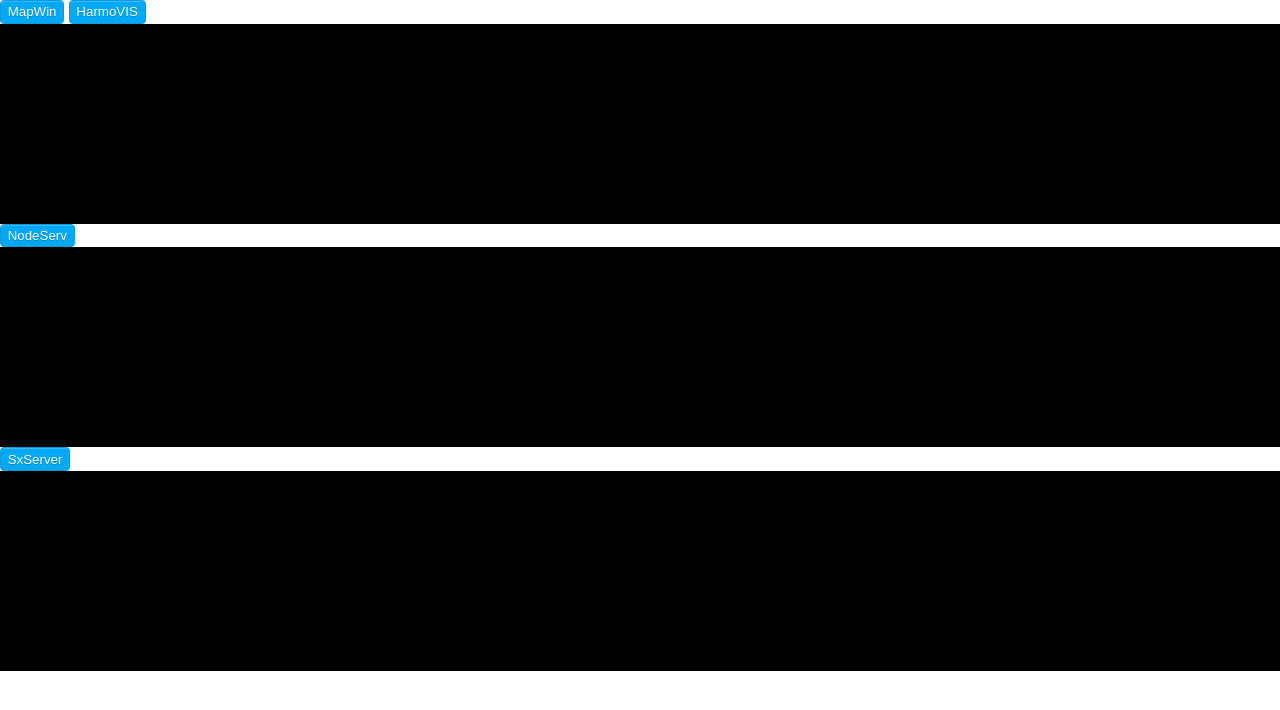
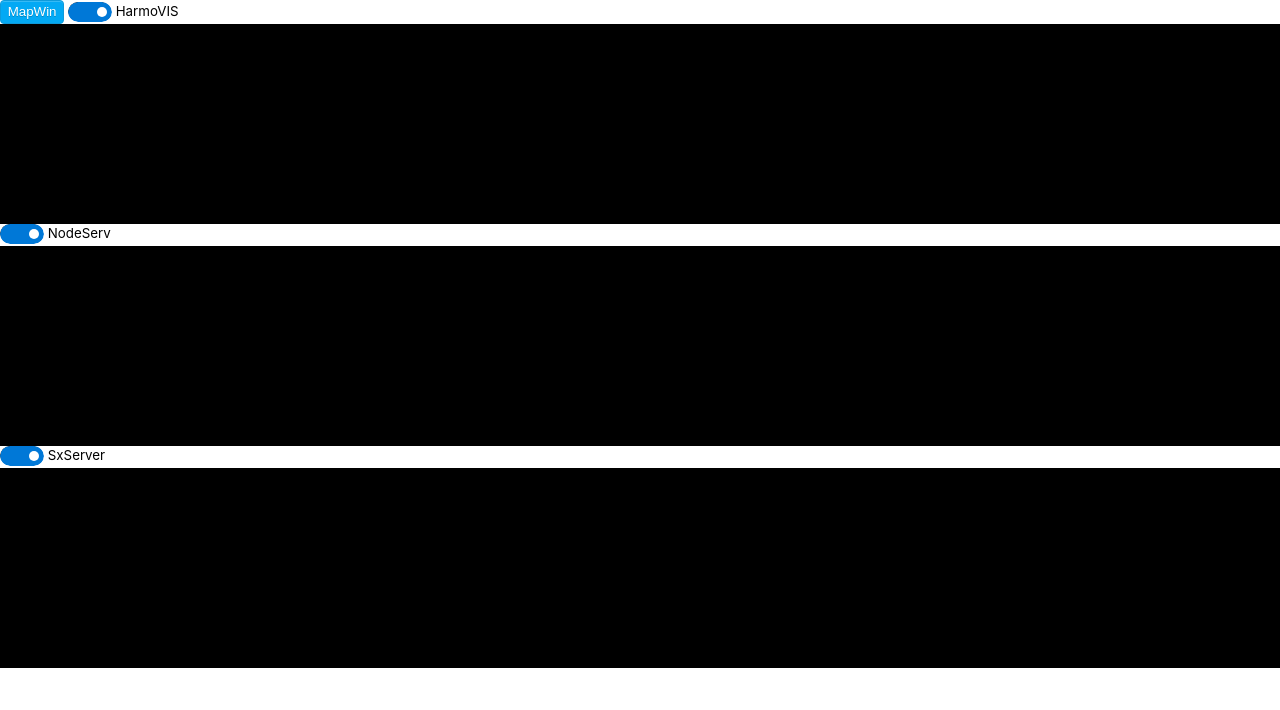
Before and after one commit to synerex/HarmoVIS_client, an Electron app: page index.html in a window 1280 px wide. Drawn offline with Linux system fonts and the light colour scheme; no server answers.

Commit message:
on/off toggle

```diff
--- a/index.css
+++ b/index.css
@@ -60,23 +60,23 @@ header h1 {
   }
 
 
-  .btn-square-little-rich:hover {
+.btn-square-little-rich:hover {
 	/*押したとき*/
 	border: solid 1px #03A9F4;
 	box-shadow: inset 0 1px 0 rgba(255,255,255,0.2);
 	text-shadow:  0 1px 0 rgba(0,0,0,0.2);
 	color: #76F;
-  }
+}
 
-  .btn-square-little-rich:active {
+.btn-square-little-rich:active {
 	/*押したとき*/
 	border: solid 1px #03A9F4;
 	box-shadow: none;
 	text-shadow: none;
-  }
+}
 
 
-  .terminaljs {
+.terminaljs {
 	height: 200px;
 	font-size: 10pt;
 	background: black;
@@ -87,3 +87,98 @@ header h1 {
 	overflow-x: auto;
 	position: relative;
 }
+
+.toggle {
+	font-size: 10pt;
+}
+
+.toggle_in {
+	width: 44px;
+	height: 22px;
+	position: relative;
+	display: inline-block;
+	vertical-align: middle;
+}
+
+.toggle_label {
+
+}
+.toggle_content {
+	display: block;
+  cursor: pointer;
+  position: relative;
+  border-radius: 30px;
+  height: 20px;
+  -webkit-transition: all .1s .4s;
+	   -moz-transition: all .1s .4s;
+	    -ms-transition: all .1s .4s;
+	     -o-transition: all .1s .4s;
+	        transition: all .1s .4s;
+	overflow: hidden;
+}
+.toggle_content:before {
+	content: "";
+	display: block;
+	position: absolute;
+	width: calc(100% - 4px);
+	height: calc(100% - 4px);
+	top: 0;
+	left: 0;
+	border: 1.5px solid #000000;
+	border-radius: 20px;
+	background-color: #fff;
+}
+.toggle_content:after {
+	content: "";
+	display: block;
+	position: absolute;
+	background-color: transparent;
+	width: 0;
+	height: 100%;
+	top: 0;
+	left: 0;
+
+	border-radius: 20px;
+	-webkit-transition: all .5s;
+	   -moz-transition: all .5s;
+	    -ms-transition: all .5s;
+	     -o-transition: all .5s;
+	        transition: all .5s;
+}
+.toggle_input {
+	display: none;
+}
+.toggle_circle {
+	display: block;
+	top: 5px;
+	left: 5px;
+	position: absolute;
+	width: 10px;
+	height: 10px;
+	-webkit-border-radius: 10px;
+	        border-radius: 10px;
+	background-color: #000000;
+	-webkit-transition: all .5s;
+	   -moz-transition: all .5s;
+	    -ms-transition: all .5s;
+	     -o-transition: all .5s;
+	        transition: all .5s;
+}
+.toggle_input:checked ~ .toggle_circle {
+	left: 29px;
+	background-color: #fff;
+}
+.toggle_input:checked ~ .toggle_content {
+
+	border-color: transparent;
+	-webkit-transition: all 0s;
+	   -moz-transition: all 0s;
+	    -ms-transition: all 0s;
+	     -o-transition: all 0s;
+	        transition: all 0s;
+}
+
+.toggle_input:checked ~ .toggle_content:after {
+	background-color: #0078D7;
+	width: 100%;
+}
--- a/index.html
+++ b/index.html
@@ -1,5 +1,6 @@
 <!doctype html>
 <html>
+
 <head>
 	<meta charset="utf-8">
 	<title>Synerex+Harmoware-VIS</title>
@@ -7,16 +8,47 @@
 	<script src="js/main.js"></script>
 
 </head>
+
 <body>
 	<div class="container">
+		<div class="toggle">
 			<button id="mapwin" class="btn-square-little-rich">MapWin</button>
-			<button id="harmovis" class="btn-square-little-rich">HarmoVIS</button><br />
+			<label class="toggle_label">
+				<span class="toggle_in">
+				<input type="checkbox" class="toggle_input" id="toggle_harmovis" checked="checked" />
+				<span class="toggle_content"></span>
+				<span class="toggle_circle"></span>
+			</span>
+			HarmoVIS
+			</label>
+		</div>
 		<div class="terminaljs" id="hvterm"></div>
-			<button id="nodeserv" class="btn-square-little-rich">NodeServ</button><br />
+
+		<div class="toggle">
+			<label class="toggle_label">
+				<span class="toggle_in">
+					<input type="checkbox" class="toggle_input" id="toggle_nodeserv" checked="checked" />
+				<span class="toggle_content"></span>
+				<span class="toggle_circle"></span>
+			</span>
+			NodeServ
+			</label>
+		</div>
 		<div class="terminaljs" id="nodeterm"></div>
-				<button id="sxserver" class="btn-square-little-rich">SxServer</button><br />
+
+		<div class="toggle">
+			<label class="toggle_label">
+				<span class="toggle_in">
+					<input type="checkbox" class="toggle_input" id="toggle_sxserv" checked="checked" />
+				<span class="toggle_content"></span>
+				<span class="toggle_circle"></span>
+			</span>
+			SxServer
+			</label>
+		</div>
 		<div class="terminaljs" id="sxterm"></div>
 		<footer></footer>
 	</div>
 </body>
+
 </html>
--- a/js/main.js
+++ b/js/main.js
@@ -34,20 +34,35 @@ ipc.on('started', function(){
     hvTerm.write("start")
 
 
-    document.getElementById('nodeserv').onclick = function() {
+//    document.getElementById('nodeserv').onclick = function() {
         // start NoderServer
-        ipc.send('start-nodeserv','')
+//        ipc.send('start-nodeserv','')
+//    }
+
+    document.getElementById('toggle_nodeserv').onclick = function(e) {
+        // start NoderServer
+        if (e.currentTarget.checked == true){
+            ipc.send('start-nodeserv','')
+        }else{
+            ipc.send('stop-nodeserv','')
+        }
     }
 
-    document.getElementById('sxserver').onclick = function() {
-        // start NoderServer
-        ipc.send('start-sxserver','')
+    document.getElementById('toggle_sxserv').onclick = function(e) {
+        if (e.currentTarget.checked == true){
+            ipc.send('start-sxserv','')
+        }else{
+            ipc.send('stop-sxserv','')
+        }
+    }
+    document.getElementById('toggle_harmovis').onclick = function(e) {
+        if (e.currentTarget.checked == true){
+            ipc.send('start-harmovis','')
+        }else{
+            ipc.send('stop-harmovis','')
+        }
     }
 
-    document.getElementById('harmovis').onclick = function() {
-        // start NoderServer
-        ipc.send('start-harmovis','')
-    }
 
     document.getElementById('mapwin').onclick = function() {
         // start NoderServer
@@ -96,15 +111,15 @@ ipc.on('hvlog', function(event, data){
 // resize!
 function resize() {
     if (nodeTermP != null) {
-        nodeTermP.style.height = Math.round(window.innerHeight*0.25)+"px";
+        nodeTermP.style.height = Math.round(window.innerHeight*0.27)+"px";
 //        console.log("Set", nodeTermP.style)
     }
     if (sxTermP != null) {
-        sxTermP.style.height = Math.round(window.innerHeight*0.25)+"px";
+        sxTermP.style.height = Math.round(window.innerHeight*0.27)+"px";
 //        console.log("SetSx", sxTermP.style)
     }
     if (hvTermP != null) {
-        hvTermP.style.height = Math.round(window.innerHeight*0.25)+"px";
+        hvTermP.style.height = Math.round(window.innerHeight*0.27)+"px";
 //        console.log("SetHv", hvTermP.style)
     }
 }
```
Also changed, not shown: main.js (+56 -6 lines). Lines whose indentation alone changed are shown as unchanged.
